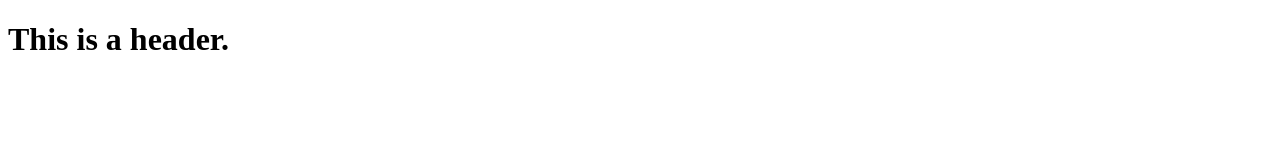
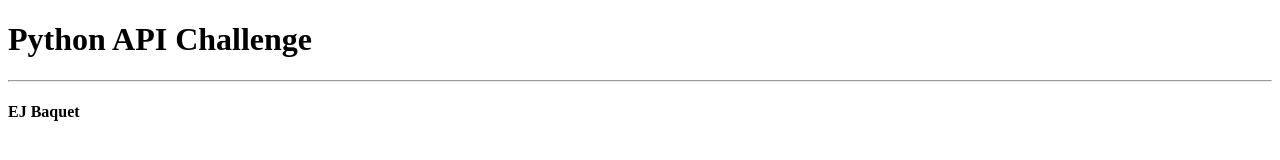
Before and after one commit to ejbaq49/python-api-challenge, a plain HTML site: page index.html in a window 1280 px wide. Drawn offline with Linux system fonts and the light colour scheme.

Commit message:
Update index.html

```diff
--- a/index.html
+++ b/index.html
@@ -7,6 +7,8 @@
     <title>Document</title>
 </head>
 <body>
-    <h1>This is a header.</h1>
+    <h1>Python API Challenge</h1>
+    <hr>
+    <h4>EJ Baquet</h4>
 </body>
 </html>
```
